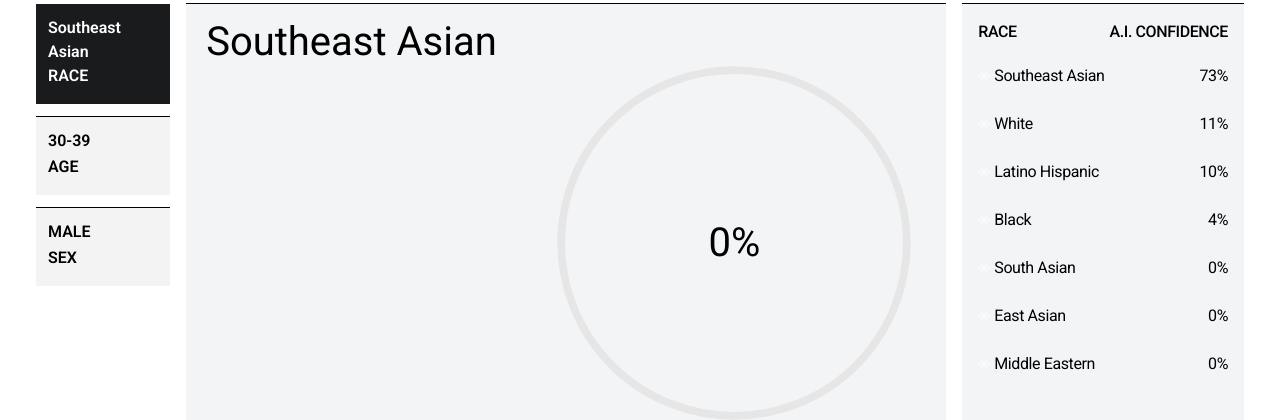
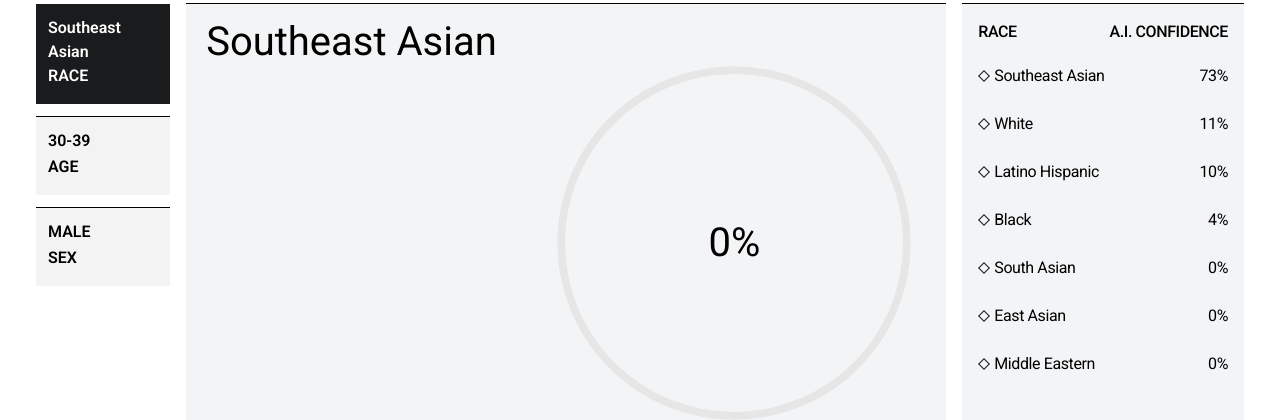
Before and after one commit to Guillermotrejo1/skinstric, a Next.js app: page /report in a window 1280 px wide. Shown: the part 285-705 px from the top of the page. Built offline with nearby package versions, Linux system fonts and the light colour scheme.

Commit message:
conditionally rendered the active button in the races option buttons

```diff
--- a/src/pages/report.tsx
+++ b/src/pages/report.tsx
@@ -73,7 +73,7 @@ const Report = () => {
                       setPercentage(parseInt(race.confidence)); // Update percentage based on selected race
                     }}>
                     <div className="flex items-center gap-1">
-                      <Image width={12} height={12} src="/activeRadioButton.webp" alt="Radio button" />
+                      <Image width={12} height={12} src={selectedOption === index ? "/activeRadioButton.webp" : "/radioButton.webp"} alt="Radio button" />
                       <span className="font-normal text-base leading-6 tracking-tight"> {race.name} </span>
                     </div>
                     <span className="font-normal text-base leading-6 tracking-tight"> {race.confidence} </span>
--- a/src/pages/selecting.tsx
+++ b/src/pages/selecting.tsx
@@ -1,8 +1,6 @@
 import BackButton from "@/components/BackButton";
-import DiamondLarge from "@/components/shapes/DiamondLarge";
-import DiamondMedium from "@/components/shapes/DiamondMedium";
-import DiamondSmall from "@/components/shapes/DiamondSmall";
 import SummaryButton from "@/components/SummaryButton";
+import Link from "next/link";
 import React, { useState } from "react";
 
 const Selecting = () => {
@@ -28,6 +26,7 @@ const Selecting = () => {
         <div className="relative">
           <div className="relative z-10 grid grid-cols-3 grid-rows-3 gap-0">
             <div className="flex items-center justify-center col-start-2">
+              <Link href="/report">
               <button
                 className="w-[153.88px] h-[153.88px] bg-gray-200 hover:bg-gray-300 transform rotate-45 flex items-center justify-center -m-5 cursor-pointer font-semibold leading-[24px] tracking-tight uppercase hover:scale-[1.05] transition-transform duration-300"
                 onMouseEnter={() => handleMouseEnter('diamond-one')}
@@ -35,6 +34,8 @@ const Selecting = () => {
               >
                 <span className="transform -rotate-45">Demographics</span>
               </button>
+              </Link>
+
             </div>
             <div className="flex items-center justify-center row-start-2 col-start-1">
               <button
```
Also changed, not shown: public/radioButton.webp (added).
